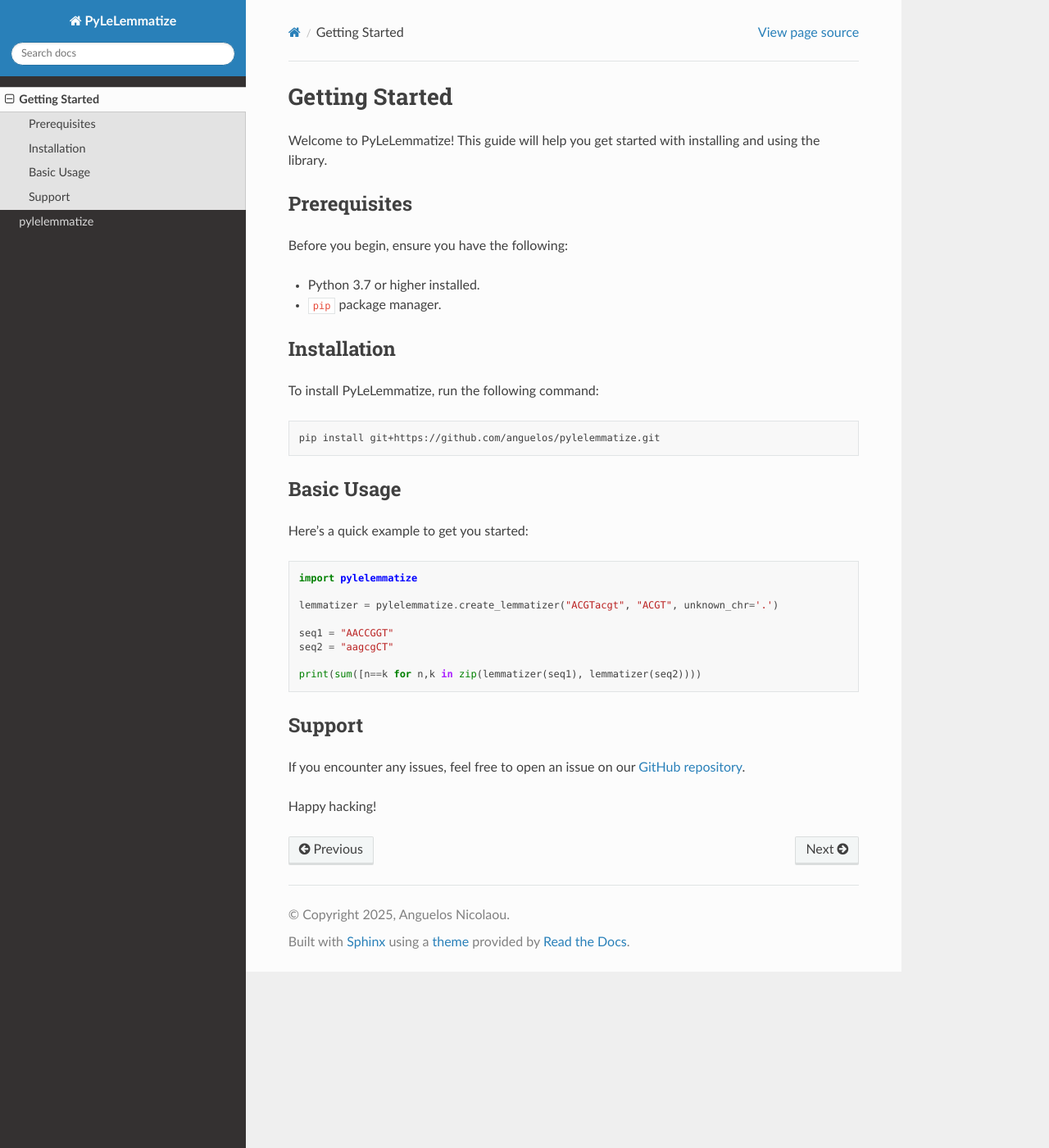
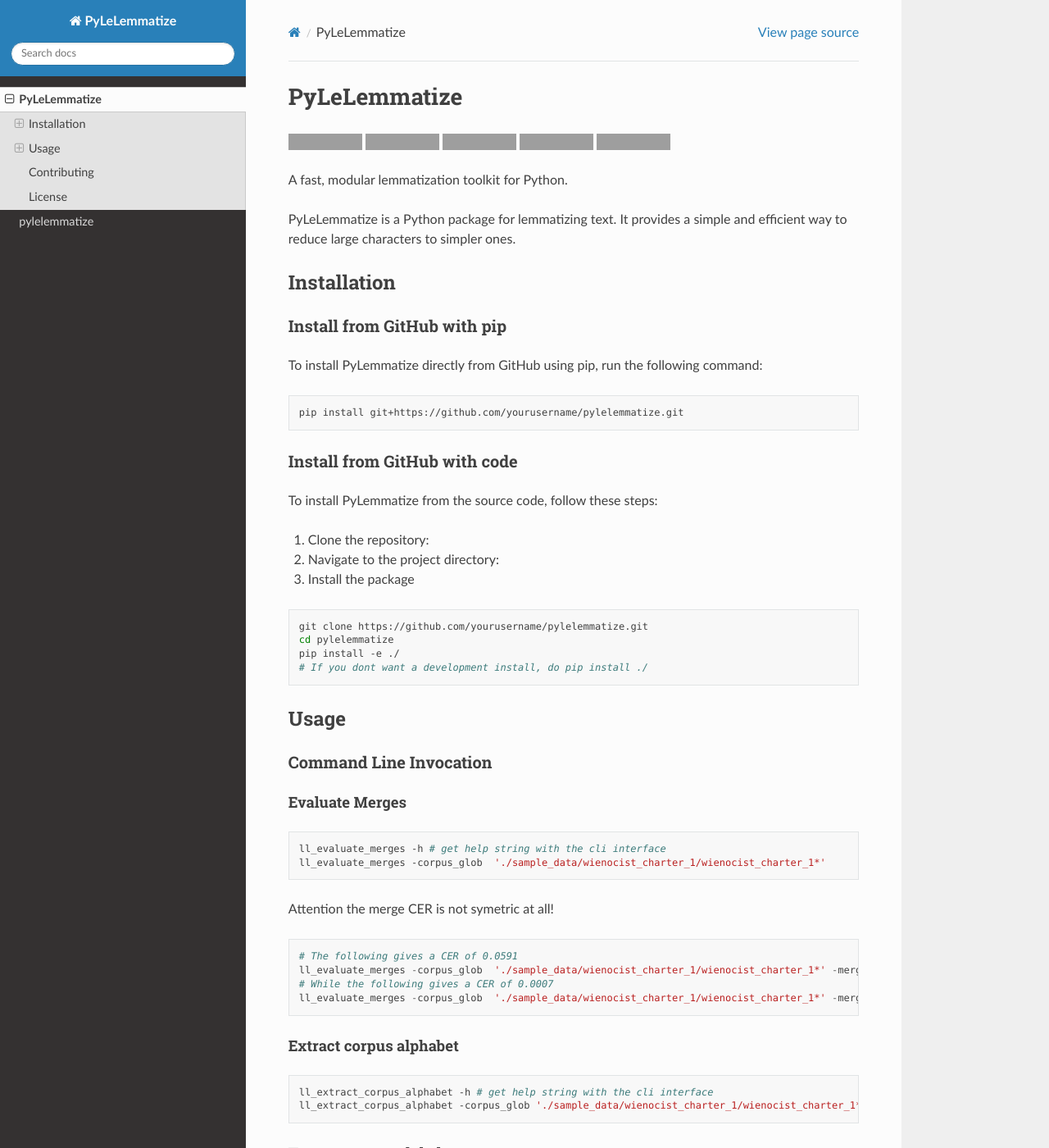
Before and after one commit to anguelos/pylelemmatize, a Sphinx documentation site: the page built from docs/getting-started.md, in a window 1280 px wide and 1400 px high. Shown: the whole window at 82% size. Built offline with Sphinx 7.4.7 and the Read the Docs theme 3.1.0, drawn with Linux system fonts in a browser that asks for light colours; some of the changed text lies outside the part shown; grey boxes are pictures that could not be loaded.

Commit message:
Towards CI, added explicit torch module

````diff
--- a/README.md
+++ b/README.md
@@ -1,4 +1,14 @@
 # PyLeLemmatize
+
+[![PyPI](https://img.shields.io/pypi/v/pylelemmatize.svg)](https://pypi.org/project/pylelemmatize/)
+[![Python](https://img.shields.io/pypi/pyversions/pylelemmatize.svg)](https://pypi.org/project/pylelemmatize/)
+[![Build](https://github.com/anguelos/pylelemmatize/actions/workflows/tests.yml/badge.svg)](https://github.com/anguelos/pylelemmatize/actions/workflows/tests.yml)
+[![Docs](https://readthedocs.org/projects/pylelemmatize/badge/?version=latest)](https://pylelemmatize.readthedocs.io/en/latest/)
+[![License](https://img.shields.io/github/license/anguelos/pylelemmatize.svg)](https://github.com/anguelos/pylelemmatize/blob/main/LICENSE)
+
+A fast, modular lemmatization toolkit for Python.
+
+
 
 PyLeLemmatize is a Python package for lemmatizing text. It provides a simple and efficient way to reduce large characters to simpler ones.
 
@@ -60,7 +70,7 @@ ll_test_corpus_on_alphabets -corpus_glob './sample_data/wienocist_charter_1/wien
 
 ## Contributing
 
-Contributions are welcome! Please open an issue or submit a pull request on GitHub.
+Contributions are welcome!
 
 ## License
 
--- a/docs/conf.py
+++ b/docs/conf.py
@@ -58,7 +58,7 @@ templates_path = ["_templates"]
 autodoc_default_options = {
     "members": True,          # we'll explicitly list members
     "undoc-members": False,
-    "inherited-members": True,
+    "inherited-members": False,  # To supress external classes' members add :inherited-members: on class directives manually
     "show-inheritance": True,
     "special-members": "__call__",
 }
--- a/docs/getting-started.md
+++ b/docs/getting-started.md
@@ -1,38 +1,3 @@
-# Getting Started
-
-Welcome to PyLeLemmatize! This guide will help you get started with installing and using the library.
-
-## Prerequisites
-
-Before you begin, ensure you have the following:
-- Python 3.7 or higher installed.
-- `pip` package manager.
-
-## Installation
-
-To install PyLeLemmatize, run the following command:
-
-```bash
-pip install git+https://github.com/anguelos/pylelemmatize.git
-```
-
-## Basic Usage
-
-Here’s a quick example to get you started:
-
-```python
-import pylelemmatize
-
-lemmatizer = pylelemmatize.create_lemmatizer("ACGTacgt", "ACGT", unknown_chr='.')
-
-seq1 = "AACCGGT"
-seq2 = "aagcgCT"
-
-print(sum([n==k for n,k in zip(lemmatizer(seq1), lemmatizer(seq2))))
-```
-
-## Support
-
-If you encounter any issues, feel free to open an issue on our [GitHub repository](https://github.com/anguelos/pylelemmatize).
-
-Happy hacking!
+```{include} ../README.md
+:relative-docs: docs/
+:relative-images:
--- /dev/null
+++ b/src/pylelemmatize_torch/__init__.py
@@ -0,0 +1,6 @@
+"""This module loads pylelemmatize and torch, and re-exports all pylelemmatize symbols.
+"""
+import torch
+import pylelemmatize
+from pylelemmatize import *
+__all__ = pylelemmatize.__all__
````
Also changed, not shown: docs/api/pylelemmatize.rst (+8 -0 lines).
